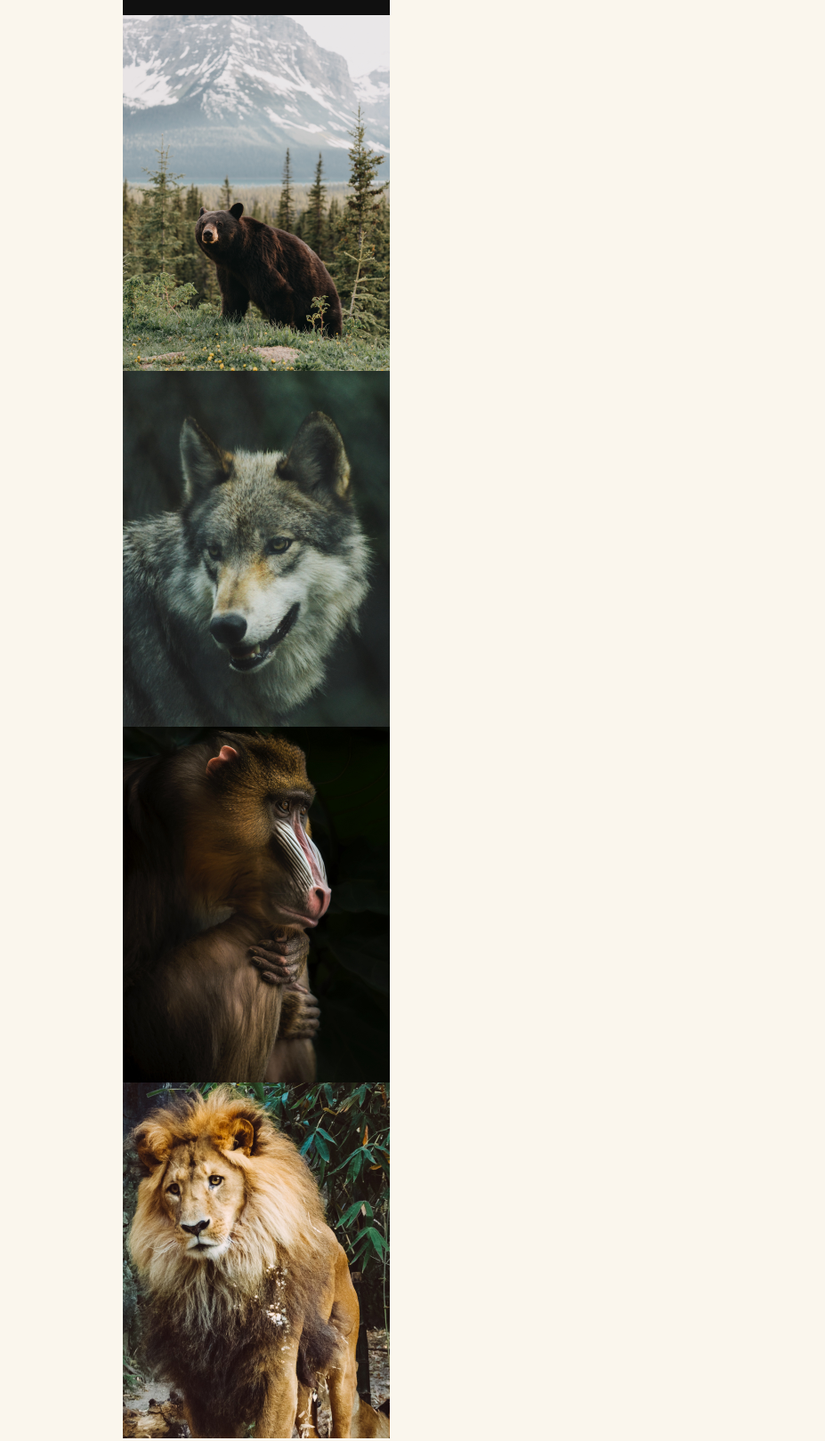
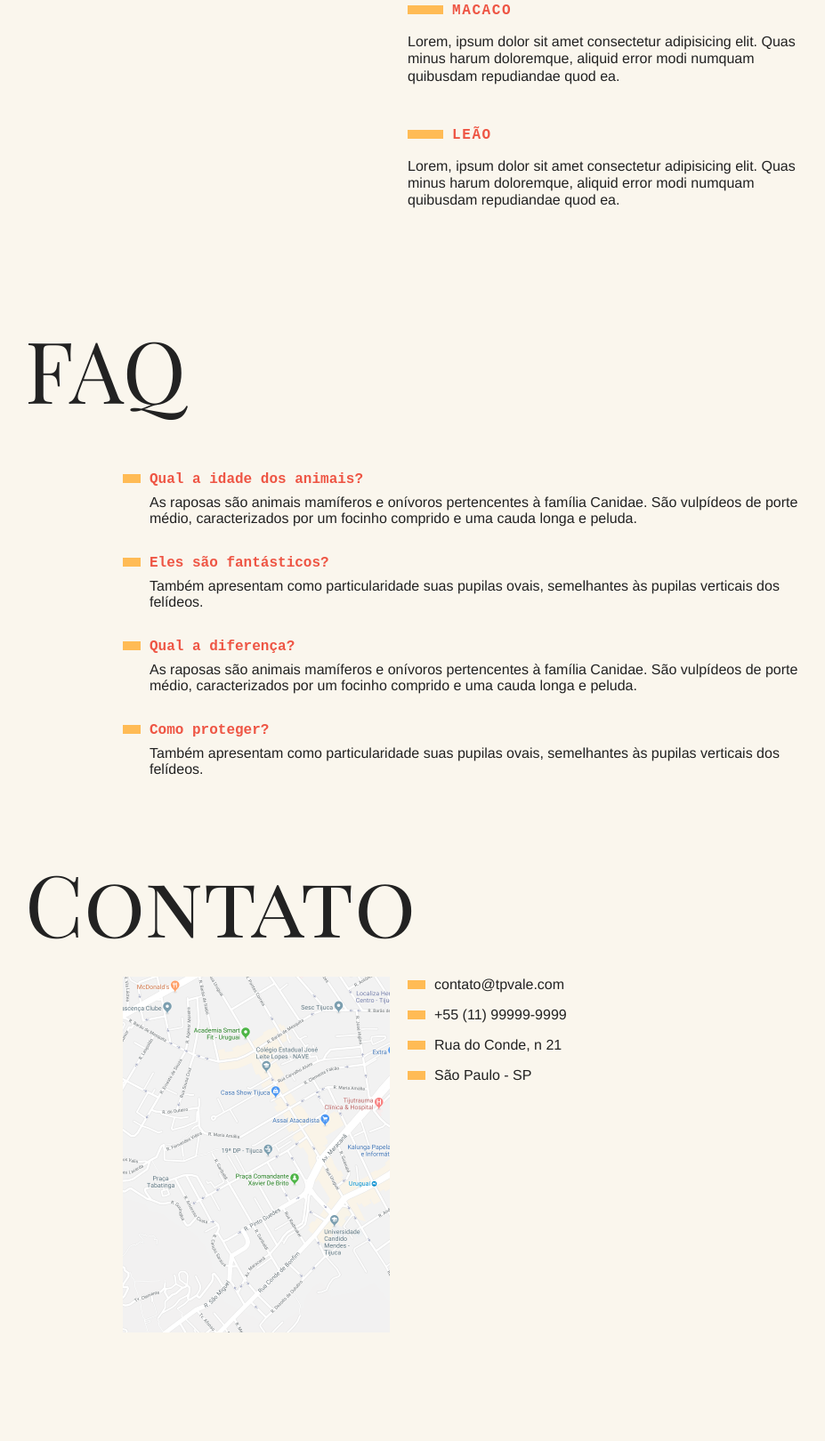
Before and after one commit to tpvale/animaisfantasticos.github.io, a plain HTML site: page index.html in a window 1280 px wide. Shown: the part 913-2533 px from the top of the page at 89% size, without its empty margins (162-1089 px from the left). After the commit the page ends 2485 px from the top, so only its background shows below. Drawn offline with Linux system fonts and the light colour scheme.

Commit message:
alteracoes finais

```diff
--- a/css/style.css
+++ b/css/style.css
@@ -56,3 +56,153 @@ body {
   grid-gap: 20px;
   margin-bottom: 4rem;
 }
+
+.titulo {
+  font-family: 'Playfair Display SC', georgia;
+  font-size: 6rem;
+  line-height: 1;
+  font-weight: 400;
+  margin-bottom: 1rem;
+  grid-column: 1 / 4;
+}
+
+.animais h2 {
+  font-family: 'IBM Plex Mono', monospace;
+  font-size: 1rem;
+  text-transform: uppercase;
+  letter-spacing: .1em;
+  margin-bottom: 1rem;
+  color: #E54;
+}
+
+.animais h2::before {
+  content: '';
+  display: inline-block;
+  width: 40px;
+  height: 10px;
+  margin-right: 10px;
+  background: #fb5;
+}
+
+.animais p {
+  font-family: Helvetica, Arial;
+  line-height: 1.2;
+  margin-bottom: 1rem;
+}
+
+.animais-lista {
+  height: 370px;
+  overflow-y: scroll;
+  grid-column: 2;
+}
+
+.animais-lista::-webkit-scrollbar {
+  width: 18px;
+}
+
+.animais-lista::-webkit-scrollbar-thumb {
+  background: #fb5;
+  border-left: 4px solid #faf6ed;
+  border-right: 4px solid #faf6ed;
+}
+
+.animais-lista::-webkit-scrollbar-track {
+  background: #faf6ed;
+}
+
+.animais-descricao {
+  grid-column: 3;
+}
+
+.animais-descricao section {
+  margin-bottom: 3rem;
+}
+
+.faq-lista {
+  grid-column: 2 / 4;
+}
+
+.faq-lista dt {
+  font-family: 'IBM Plex Mono', monospace;
+  font-weight: bold;
+  margin-top: 2rem;
+  margin-bottom: .5rem;
+  color: #E54;
+}
+
+.faq-lista dt::before {
+  content: '';
+  display: inline-block;
+  width: 20px;
+  height: 10px;
+  margin-right: 10px;
+  background: #fb5;
+}
+
+.faq-lista dd {
+  font-family: Helvetica, Arial;
+  margin-bottom: .5rem;
+  margin-left: 30px;
+}
+
+.mapa {
+  grid-column: 2;
+}
+
+.dados {
+  grid-column: 3;
+}
+
+.dados li {
+  margin-bottom: 1rem;
+  font-family: Helvetica, Arial;
+}
+
+.dados li::before {
+  content: '';
+  display: inline-block;
+  width: 20px;
+  height: 10px;
+  margin-right: 10px;
+  background: #fb5;
+}
+
+.copy {
+  grid-column: 3/5;
+  margin-bottom: 2rem;
+  background: #fb5;
+}
+
+.copy p {
+  padding: 20px;
+  font-family: 'IBM Plex Mono', monospace;
+  font-weight: bold;
+}
+
+@media (max-width: 700px) {
+  body {
+    grid-template-columns: 1fr;
+  }
+  .menu, .grid-section, .copy {
+    grid-column: 1;
+  }
+  .grid-section {
+    grid-template-columns: 100px 1fr;
+    gap: 10px;
+  }
+  .animais-lista {
+    grid-column: 1;
+  }
+  .faq-lista, .dados, .mapa {
+    grid-column: 1 / 3;
+  }
+  .grid-section h1 {
+    font-size: 3rem;
+  }
+  .menu {
+    margin-top: 0px;
+  }
+  .copy {
+    margin-bottom: 0px;
+  }
+}
--- a/index.html
+++ b/index.html
@@ -4,6 +4,9 @@
   <meta charset="UTF-8">
   <meta http-equiv="X-UA-Compatible" content="IE=edge">
   <meta name="viewport" content="width=device-width, initial-scale=1.0">
+  <link rel="preconnect" href="https://fonts.googleapis.com">
+  <link rel="preconnect" href="https://fonts.gstatic.com" crossorigin>
+  <link href="https://fonts.googleapis.com/css2?family=Playfair+Display+SC&display=swap" rel="stylesheet">
   <link rel="stylesheet" type="text/css" href="css/style.css"/>
   <title>Animais Fantásticos</title>
 </head>
@@ -19,7 +22,7 @@
   <section class="grid-section animais" id="animais">
     <h1 class="titulo">Animais Fantásticos</h1>
 
-    <ul>
+    <ul class="animais-lista">
       <li>
         <img src="img/imagem1.jpg">
       </li>
@@ -73,8 +76,8 @@
     </div>
   </section>
   <section class="grid-section faq" id="faq">
-    <h1>FAQ</h1>
-    <dl>
+    <h1 class="titulo">FAQ</h1>
+    <dl class="faq-lista">
       <dt>Qual a idade dos animais?</dt>
       <dd>As raposas são animais mamíferos e onívoros pertencentes à família Canidae. São vulpídeos de porte médio, caracterizados por um focinho comprido e uma cauda longa e peluda.</dd>
       <dt>Eles são fantásticos?</dt>
@@ -86,7 +89,7 @@
     </dl>
   </section>
   <section class="grid-section contato" id="contato">
-    <h1>Contato</h1>
+    <h1 class="titulo">Contato</h1>
     <div class="mapa">
       <img src="img/mapa.png" >
     </div>
```
